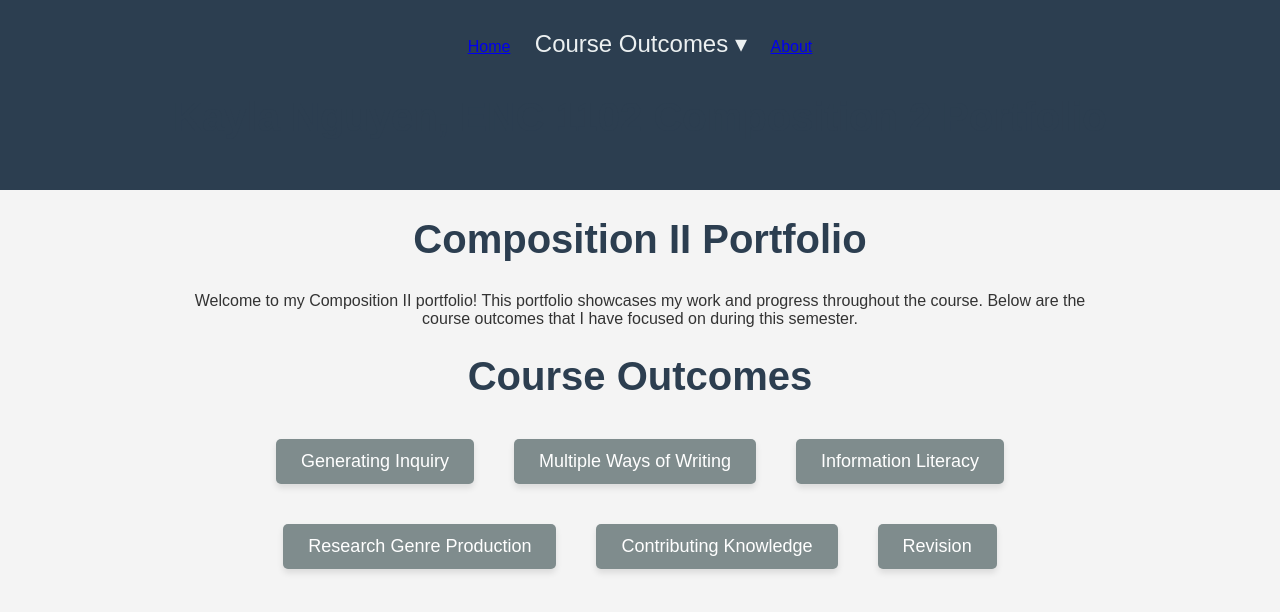
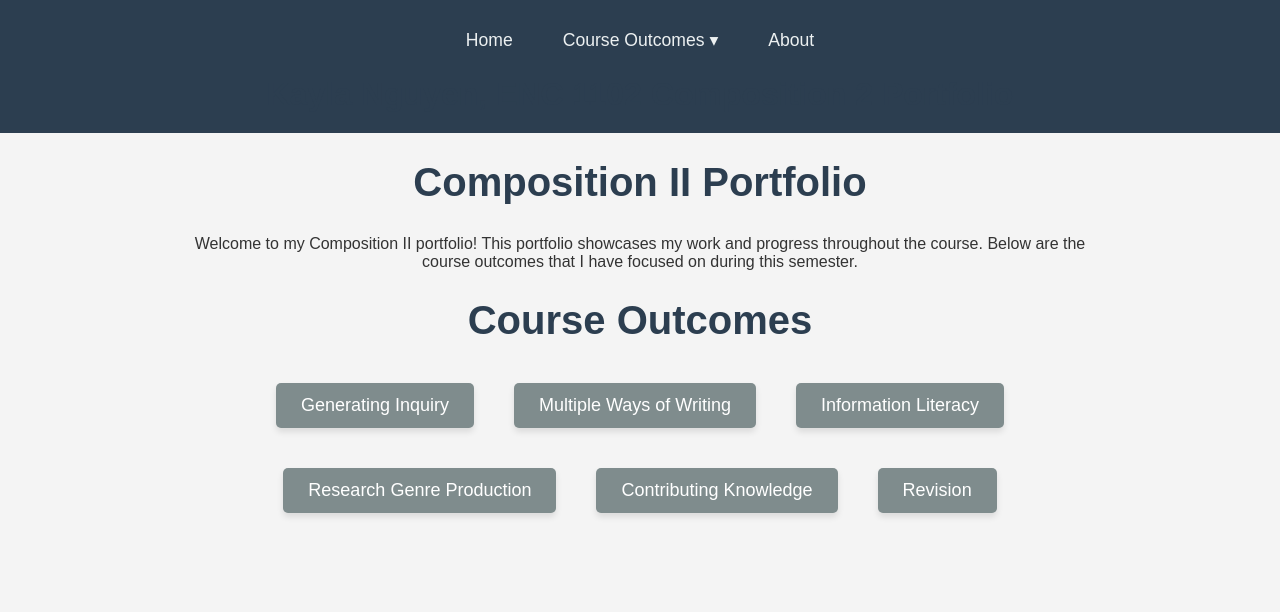
Before and after one commit to Ieventa/kaylan, a plain HTML site: page index.html in a window 1280 px wide. Drawn offline with Linux system fonts and the light colour scheme.

Commit message:
more styling

```diff
--- a/style.css
+++ b/style.css
@@ -6,31 +6,48 @@ body {
   padding: 0;
 }
 
-/* Header Styling */
+/* Header container */
 header {
   background-color: #2c3e50;
+  color: #ecf0f1;
   padding: 20px;
   text-align: center;
-  position: relative;
+}
+
+/* Navbar */
+.navbar {
+  display: flex;
+  justify-content: center;
+  align-items: center;
+  gap: 30px;
+  flex-wrap: wrap;
+  margin-bottom: 15px;
+}
+
+/* Title below nav */
+.title {
+  font-size: 2em;
+  margin: 0;
+}
+
+/* Nav links */
+.nav-link, .dropbtn {
+  background: none;
+  color: #ecf0f1;
+  border: none;
+  cursor: pointer;
+  font-size: 1.1em;
+  padding: 10px;
+  text-decoration: none;
 }
 
 /* Dropdown container */
 .dropdown {
+  position: relative;
   display: inline-block;
-  position: relative;
 }
 
-/* Dropdown button */
-.dropbtn {
-  background-color: #2c3e50;
-  color: #ecf0f1;
-  font-size: 1.5em;
-  border: none;
-  cursor: pointer;
-  padding: 10px 20px;
-}
-
-/* Dropdown content */
+/* Dropdown menu */
 .dropdown-content {
   display: none;
   position: absolute;
@@ -38,34 +55,31 @@ header {
   min-width: 220px;
   box-shadow: 0px 8px 16px rgba(0,0,0,0.2);
   z-index: 1;
-  margin-top: 10px;
-  left: 50%;
-  transform: translateX(-50%);
+  text-align: left;
+  border-radius: 5px;
+  overflow: hidden;
 }
 
-/* Links inside dropdown */
+/* Dropdown links */
 .dropdown-content a {
   color: #2c3e50;
   padding: 12px 16px;
   text-decoration: none;
   display: block;
-  text-align: left;
-  font-weight: 500;
 }
 
-/* Hover effects */
-.dropdown-content a:hover {
-  background-color: #ecf0f1;
-}
-
-/* Show dropdown on hover */
+/* Hover Effects */
 .dropdown:hover .dropdown-content {
   display: block;
 }
 
-/* Optional: pointer change */
-.dropdown:hover .dropbtn {
+.nav-link:hover,
+.dropbtn:hover {
   color: #bdc3c7;
+}
+
+.dropdown-content a:hover {
+  background-color: #ecf0f1;
 }
 
 
```
